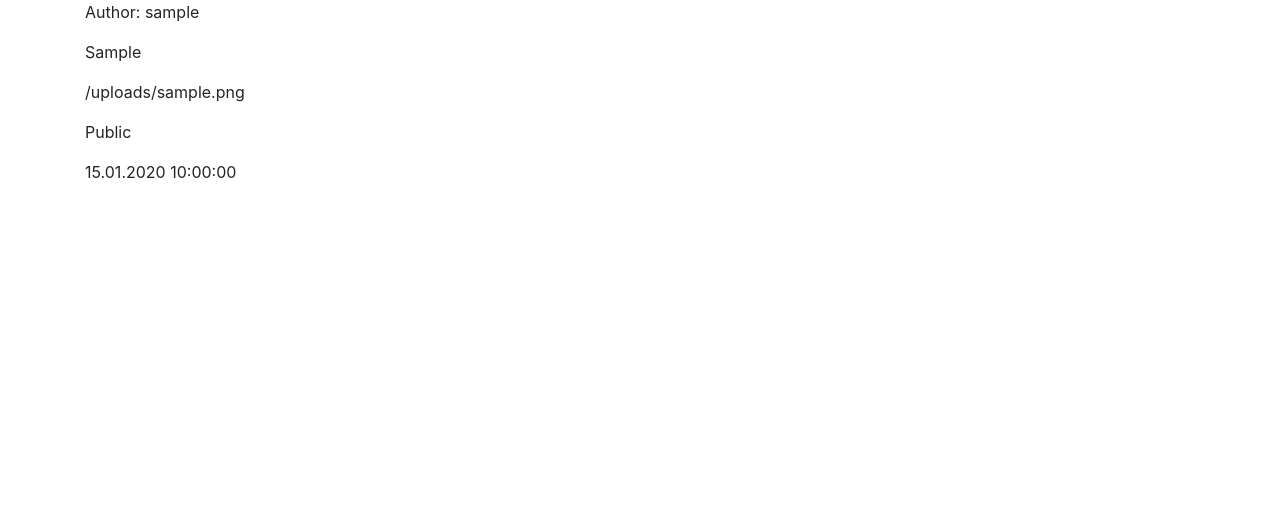
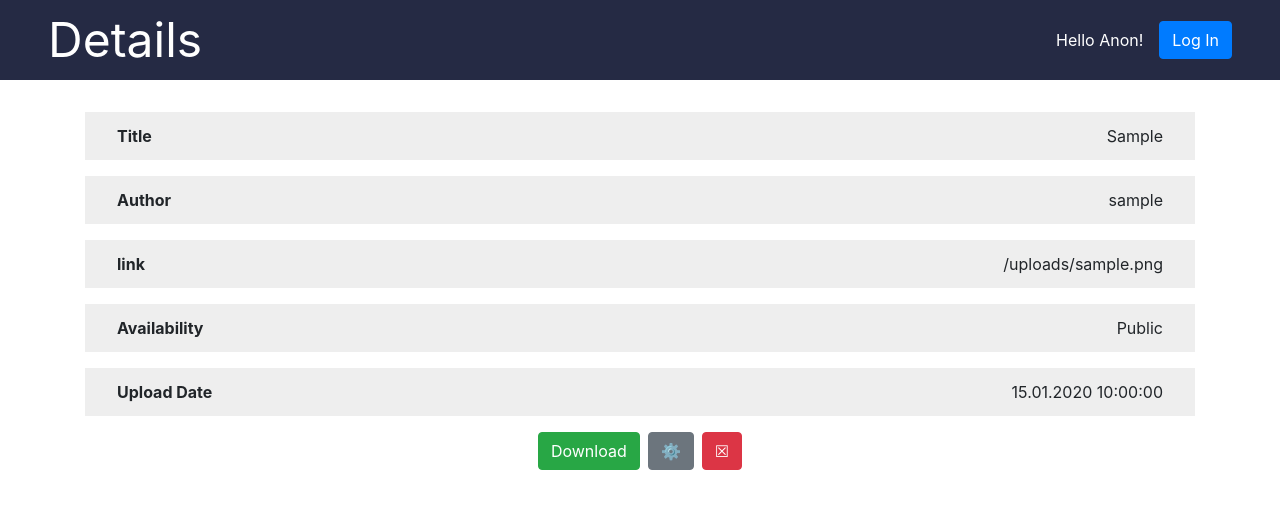
Before and after one commit to tyzo4ka/filesharing, a Django app: page /file/1/ in a window 1280 px wide. Shown: the top 509 px of the page. Run offline with Django 3.2, Linux system fonts and the light colour scheme; tables that the repository leaves empty hold one stand-in row (values such as "Sample post"); some libraries are stand-ins or nearby versions.

```diff
--- a/accounts/templates/user_detail.html
+++ b/accounts/templates/user_detail.html
@@ -4,9 +4,8 @@
 {% block content %}
     <h3 class="text-center">Username: {{ user_obj.username }}</h3>
     <div class="file-table">
-
         {% for file in user_obj.files.all %}
-            {% if file.access == "Public" %}
+            {% if file.access == "Public" or request.user == file.author %}
                 {% include 'partial/card.html' %}
             {% endif %}
         {% endfor %}
--- a/webapp/static/css/style.css
+++ b/webapp/static/css/style.css
@@ -66,6 +66,7 @@
     display: flex;
     align-items: center;
     width: 10%;
+    justify-content: center;
 }
 
 .file-date {
@@ -78,3 +79,28 @@
     justify-content: center;
     align-items: center;
 }
+
+.detail-row {
+    display: flex;
+    justify-content: space-between;
+    background-color: #eee;
+    height: 3rem;
+    align-items: center;
+    padding-left: 2rem;
+    padding-right: 2rem;
+    margin-bottom: 1rem;
+}
+
+.detail-title {
+    font-weight: bold;
+}
+
+.detail-value {
+
+}
+
+.detail-actions {
+    display: flex;
+    justify-content: center;
+    align-items: center;
+}
--- a/webapp/templates/base.html
+++ b/webapp/templates/base.html
@@ -16,6 +16,19 @@
 
 <body>
 {% block menu %}{% endblock %}
+
+<div class="page-header">
+    <div class="header-title">
+        {% block header_title %}{% endblock %}
+    </div>
+    <div class="header-controls">
+        <div class="header-greetings">Hello Anon!</div>
+        <div class="header-button">
+            <a href="" class="btn btn-primary">Log In</a>
+        </div>
+    </div>
+</div>
+
 <div class="container">
     {% block content %}{% endblock %}
 </div>
--- a/webapp/templates/file/detail.html
+++ b/webapp/templates/file/detail.html
@@ -4,14 +4,36 @@
 {% block header_title %}Details{% endblock %}
 
 {% block content %}
-    {% if file.author %}
-        <p>Author: {{ file.author.username }}</p>
-    {% else %}
-        <p>Author: Anonim</p>
-    {% endif %}
-    <p>{{ file.caption }}</p>
-    <p>{{ file.file.url }}</p>
-    <p>{{ file.access }}</p>
-    <p>{{ file.created_at|date:'d.m.Y H:i:s' }}</p>
+    <div class="detail-row">
+        <div class="detail-title">Title</div>
+        <div class="detail-value">{{ file.caption }}</div>
+    </div>
+    <div class="detail-row">
+        <div class="detail-title">Author</div>
+        <div class="detail-value">
+            {% if file.author %}
+                {{ file.author.username }}
+            {% else %}
+                Anonymous
+            {% endif %}
+        </div>
+    </div>
+    <div class="detail-row">
+        <div class="detail-title">link</div>
+        <div class="detail-value">{{ file.file.url }}</div>
+    </div>
+    <div class="detail-row">
+        <div class="detail-title">Availability</div>
+        <div class="detail-value">{{ file.access }}</div>
+    </div>
+    <div class="detail-row">
+        <div class="detail-title">Upload Date</div>
+        <div class="detail-value">{{ file.created_at|date:'d.m.Y H:i:s' }}</div>
+    </div>
+    <div class="detail-actions">
+        <a href="{{ file.file.url }}" class="btn btn-success mr-2">Download</a>
+        <a href="/file/{{ file.pk }}/update" class="btn btn-secondary mr-2">⚙</a>
+        <a href="/file/{{ file.pk }}/delete" class="btn btn-danger">☒</a>
+    </div>
 
 {% endblock %}
--- a/webapp/templates/partial/card.html
+++ b/webapp/templates/partial/card.html
@@ -14,6 +14,8 @@
     </div>
     <div class="file-access">{{ file.access }}</div>
     <div class="file-download">
-        <a href="{{ file.file.url }}" class="btn btn-success">Download</a>
+        <a href="{{ file.file.url }}" class="btn btn-success mr-2">Download</a>
+        <a href="/file/{{ file.pk }}/update" class="btn btn-secondary mr-2">⚙</a>
+        <a href="/file/{{ file.pk }}/delete" class="btn btn-danger">☒</a>
     </div>
 </div>
--- a/webapp/views/files_views.py
+++ b/webapp/views/files_views.py
@@ -1,5 +1,4 @@
 from urllib.parse import urlencode
-
 from django.contrib.auth.mixins import PermissionRequiredMixin
 from django.core.exceptions import PermissionDenied
 from django.db.models import Q
@@ -7,9 +6,11 @@ from django.http import HttpResponseRedirect
 from django.shortcuts import render, redirect
 from django.urls import reverse, reverse_lazy
 from django.views.generic import ListView, DetailView, CreateView, UpdateView, DeleteView
+from django.views.generic.edit import FormMixin
+
 from webapp.views.base_views import SearchFilesView
 from webapp.models import File
-from webapp.forms import FileSearchForm
+from webapp.forms import FileSearchForm, FileForm, AnonFileForm
 
 
 class IndexView(SearchFilesView):
@@ -32,33 +33,28 @@ class FileView(DetailView):
 
 class FileCreate(CreateView):
     model = File
-    fields = ['file', 'caption', 'access']
     template_name = 'file/create.html'
+    form_class = None
+
+    def get_form_class(self, form_class=None):
+        if self.request.user.is_anonymous:
+            self.form_class = AnonFileForm
+        else:
+            self.form_class = FileForm
+        return self.form_class
 
     def form_valid(self, form):
         self.object = form.save(commit=False)
-        self.object.author = self.request.user
+        if self.request.user.is_anonymous:
+            self.object.author = None
+        else:
+            self.object.author = self.request.user
         self.object.save()
-        access = form.cleaned_data['access']
-        print("Accesss", access)
         return HttpResponseRedirect(self.get_success_url())
 
     def get_success_url(self):
         return reverse('webapp:file_detail', kwargs={'pk': self.object.pk})
 
-
-# class FileUpdate(UpdateView):
-#     model = File
-#     template_name = 'file/update.html'
-#     fields = ['file', 'caption', 'access']
-#
-#     def dispatch(self, request, *args, **kwargs):
-#         if not request.user.has_perm('webapp.change_file') or self.object.author != request.user.pk:
-#             raise PermissionDenied('403 Forbidden')
-#         return super().dispatch(request, *args, **kwargs)
-#
-#     def get_success_url(self):
-#         return reverse('webapp:file_detail', kwargs={'pk': self.object.pk})
 
 class FileUpdate(PermissionRequiredMixin, UpdateView):
     model = File
```
Also changed, not shown: webapp/forms.py (+12 -0 lines), webapp/templates/partial/search.html (+2 -10 lines).
